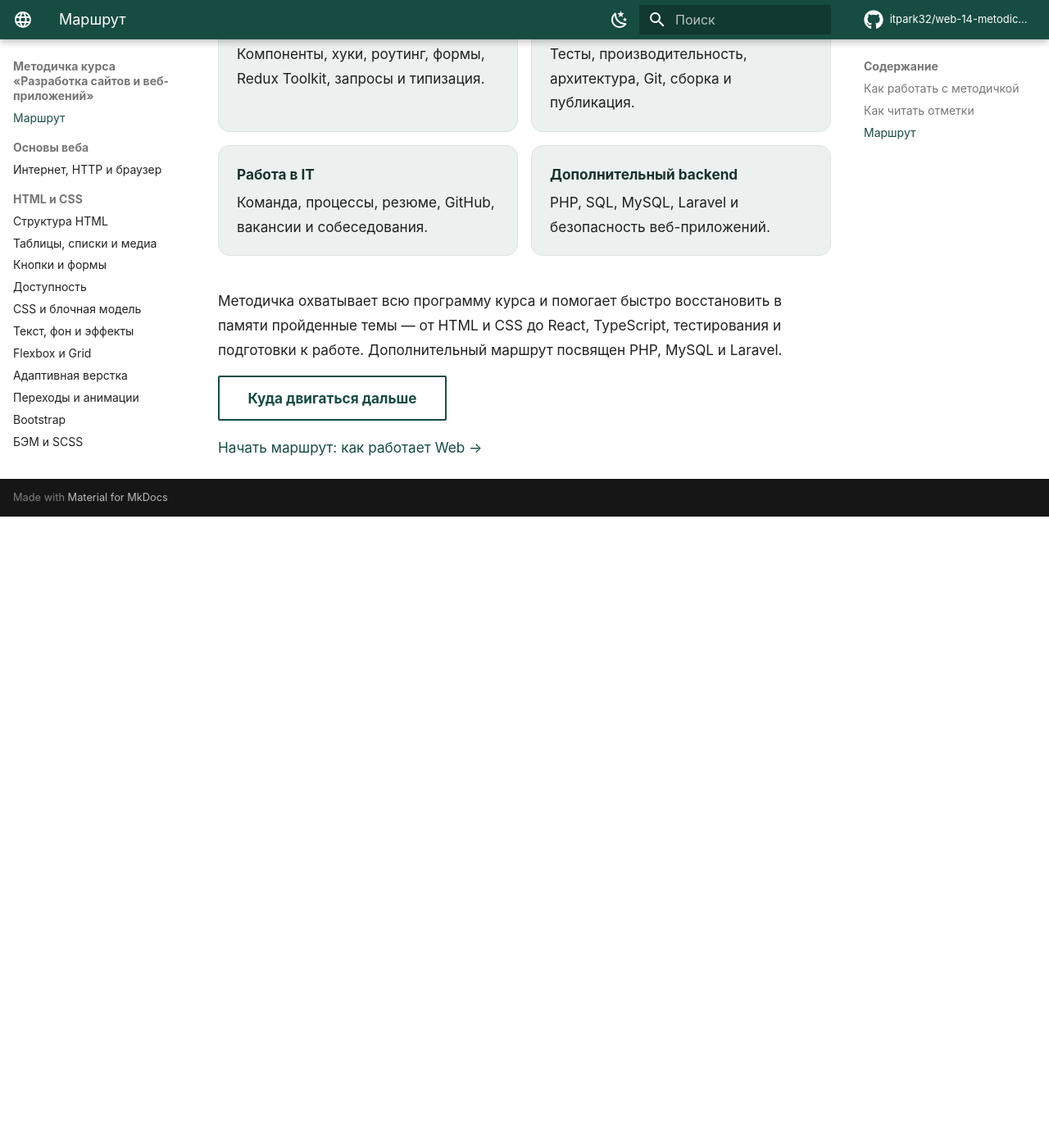
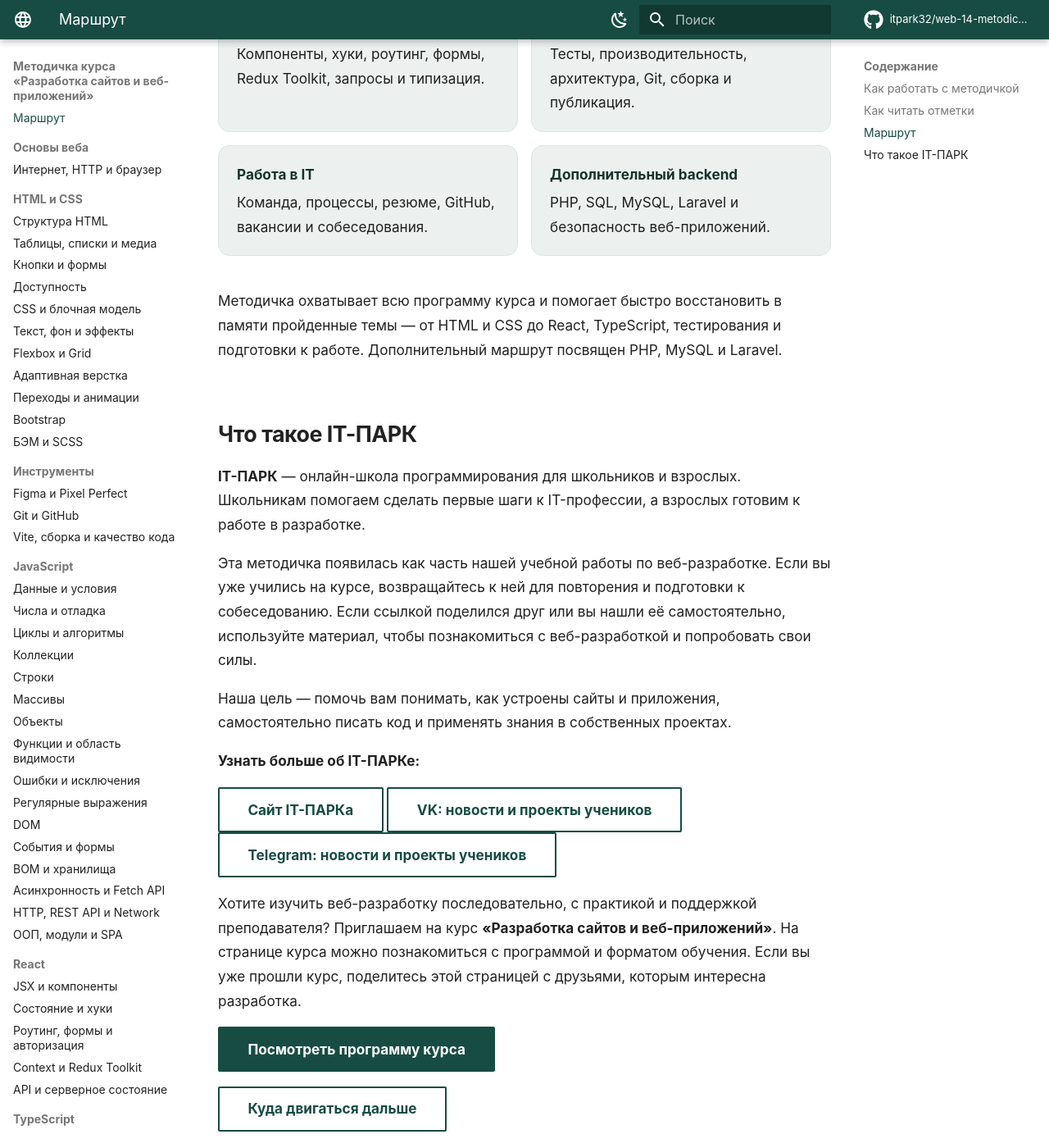
Before and after one commit to itpark32/web-14-metodichka, an MkDocs documentation site: the page built from docs/index.md, in a window 1280 px wide and 1400 px high, scrolled down 1699 px. Shown: the whole window at 82% size. Built offline with MkDocs 1.6.1 and Material for MkDocs 9.7.7, drawn with Linux system fonts in a browser that asks for light colours; comment, search, counter and statistics services are not loaded; before the commit the page ends 2329 px from its top, so only the background shows below that.

Commit message:
Add IT-PARK introduction and web course link below course map

```diff
--- a/docs/index.md
+++ b/docs/index.md
@@ -45,6 +45,28 @@
 
 Методичка охватывает всю программу курса и помогает быстро восстановить в памяти пройденные темы — от HTML и CSS до React, TypeScript, тестирования и подготовки к работе. Дополнительный маршрут посвящен PHP, MySQL и Laravel.
 
+## Что такое IT-ПАРК
+
+**IT-ПАРК** — онлайн-школа программирования для школьников и взрослых. Школьникам помогаем сделать первые шаги к IT-профессии, а взрослых готовим к работе в разработке.
+
+Эта методичка появилась как часть нашей учебной работы по веб-разработке. Если вы уже учились на курсе, возвращайтесь к ней для повторения и подготовки к собеседованию. Если ссылкой поделился друг или вы нашли её самостоятельно, используйте материал, чтобы познакомиться с веб-разработкой и попробовать свои силы.
+
+Наша цель — помочь вам понимать, как устроены сайты и приложения, самостоятельно писать код и применять знания в собственных проектах.
+
+**Узнать больше об IT-ПАРКе:**
+
+<div class="itpark-links" markdown>
+
+[Сайт IT-ПАРКа](https://itpark32.ru/){ .md-button }
+[VK: новости и проекты учеников](https://vk.ru/itpark32){ .md-button }
+[Telegram: новости и проекты учеников](https://t.me/itpark32){ .md-button }
+
+</div>
+
+Хотите изучить веб-разработку последовательно, с практикой и поддержкой преподавателя? Приглашаем на курс **«Разработка сайтов и веб-приложений»**. На странице курса можно познакомиться с программой и форматом обучения. Если вы уже прошли курс, поделитесь этой страницей с друзьями, которым интересна разработка.
+
+[Посмотреть программу курса](https://itpark32.ru/web){ .md-button .md-button--primary }
+
 [Куда двигаться дальше](next-steps.md){ .md-button }
 
 [Начать маршрут: как работает Web →](web-basics.md)
```
